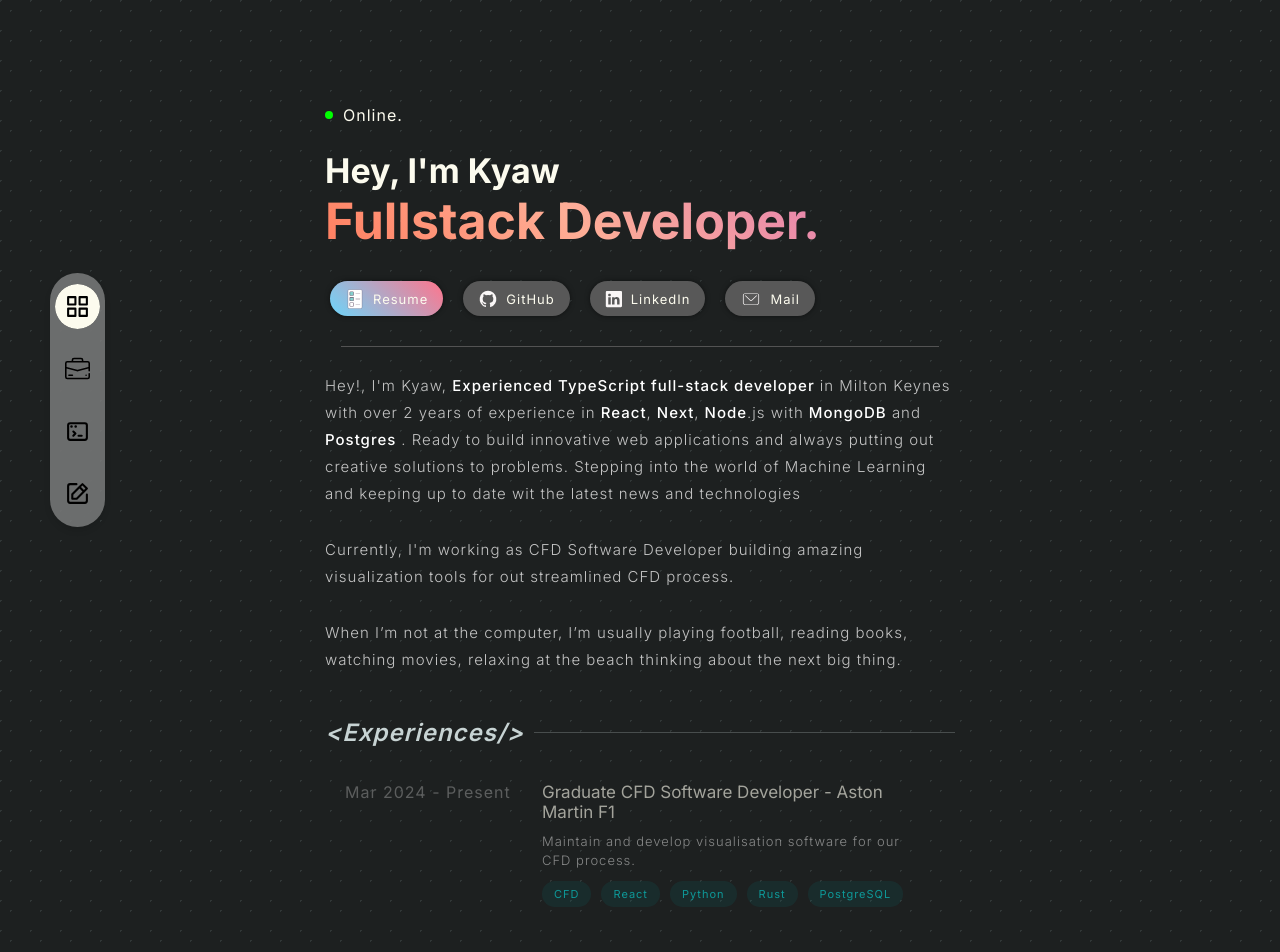
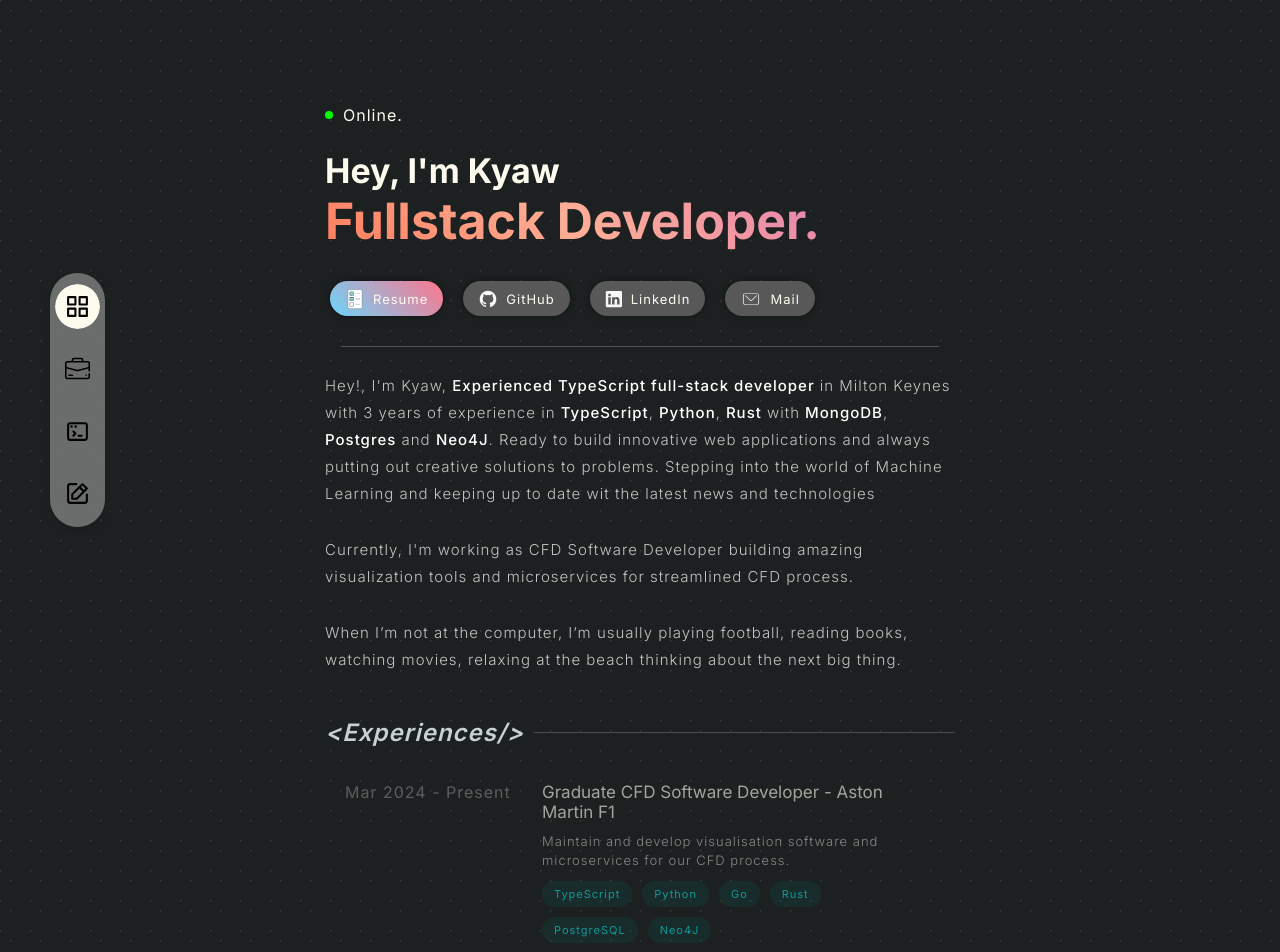
Before and after one commit to kyawzin-thiha/kyawzin-thiha, a Next.js app: page / in a window 1280 px wide. Shown: the top 952 px of the page. Built offline with nearby package versions, Linux system fonts and the light colour scheme.

Commit message:
Update languages

```diff
--- a/src/components/Sections/Home/index.tsx
+++ b/src/components/Sections/Home/index.tsx
@@ -45,18 +45,18 @@
                 <div className={styles.summery}>
                     <p>
                         Hey!, I&apos;m Kyaw, <b> Experienced TypeScript full-stack developer </b> in Milton Keynes with
-                        over 2
+                        3
                         years of
                         experience
-                        in <b>React</b>,<b> Next</b>,<b> Node</b>.js with<b> MongoDB</b> and <b>Postgres </b>. Ready to
+                        in <b>TypeScript</b>,<b> Python</b>,<b> Rust</b> with<b> MongoDB</b>, <b>Postgres</b> and <b>Neo4J</b>.
+                        Ready to
                         build innovative web applications and always putting out creative solutions to
                         problems. Stepping into the world of Machine Learning and keeping up to date wit the latest news
                         and technologies
                     </p><br/>
                     <p>
-                        Currently, I&apos;m working as CFD Software Developer building amazing visualization tools for
-                        out
-                        streamlined CFD process.
+                        Currently, I&apos;m working as CFD Software Developer building amazing visualization tools and
+                        microservices for streamlined CFD process.
                     </p><br/>
                     <p>
                         When I’m not at the computer, I’m usually playing football, reading books, watching movies,
--- a/src/data/experiences.json
+++ b/src/data/experiences.json
@@ -2,13 +2,14 @@
   {
     "time": "Mar 2024 - Present",
     "title": "Graduate CFD Software Developer - Aston Martin F1",
-    "description": "Maintain and develop visualisation software for our CFD process.",
+    "description": "Maintain and develop visualisation software and microservices for our CFD process.",
     "tags": [
-      "CFD",
-      "React",
+      "TypeScript",
       "Python",
+      "Go",
       "Rust",
-      "PostgreSQL"
+      "PostgreSQL",
+      "Neo4J"
     ]
   },
   {
```
Also changed, not shown: 1 other file (tests, documents, lock files or other folders).
